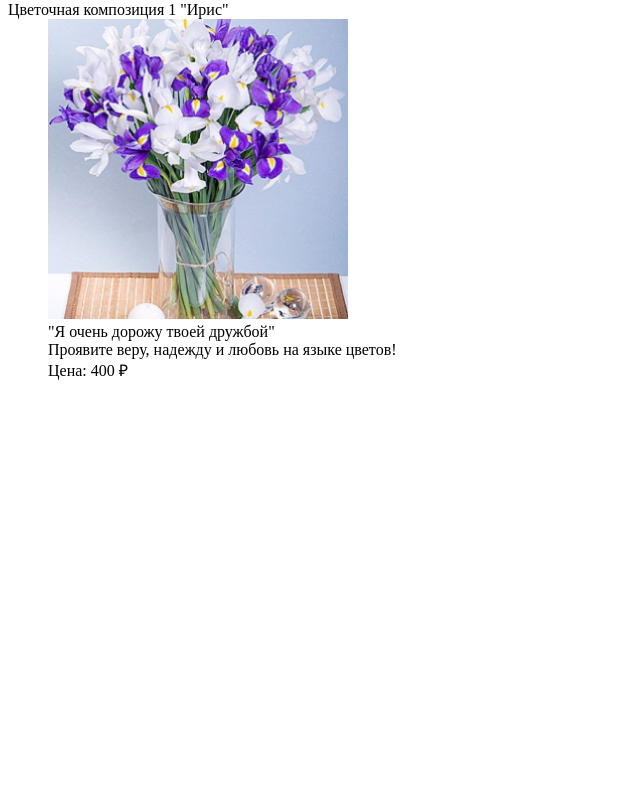
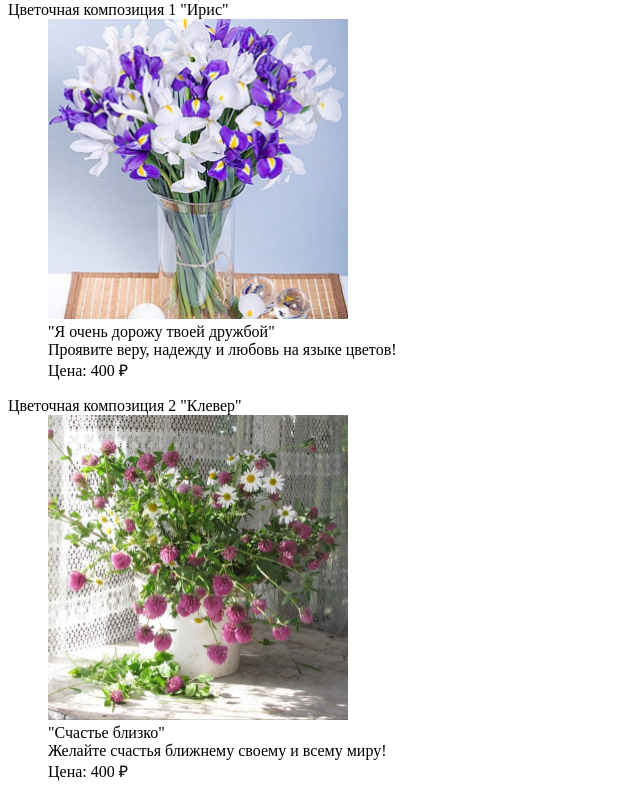
Before and after one commit to aniskondr/WB_Labs, a plain HTML site: page index.html in a window 1280 px wide. Shown: the part 79-877 px from the top of the page, without its empty margins (0-640 px from the left). Before the commit the page ends 800 px from the top, so only its background shows below. Drawn offline with Linux system fonts and the light colour scheme.

Commit message:
Добавлен второй товар - Цветочная композиция 2 Клевер

```diff
--- a/index.html
+++ b/index.html
@@ -17,5 +17,16 @@
                 Цена: 400 &#8381;
             </dd>
         </dl>
+
+        <dl>
+            <dt>Цветочная композиция 2 "Клевер"</dt>
+            <dd>
+                <img src="klever.jpg" width="300"><br>
+                "Счастье близко"<br>
+                Желайте счастья ближнему своему и всему миру!<br>
+                Цена: 400 &#8381;
+            </dd>
+        </dl>
+
     </body>
 </html>
```
Also changed, not shown: klever.jpg (added).
